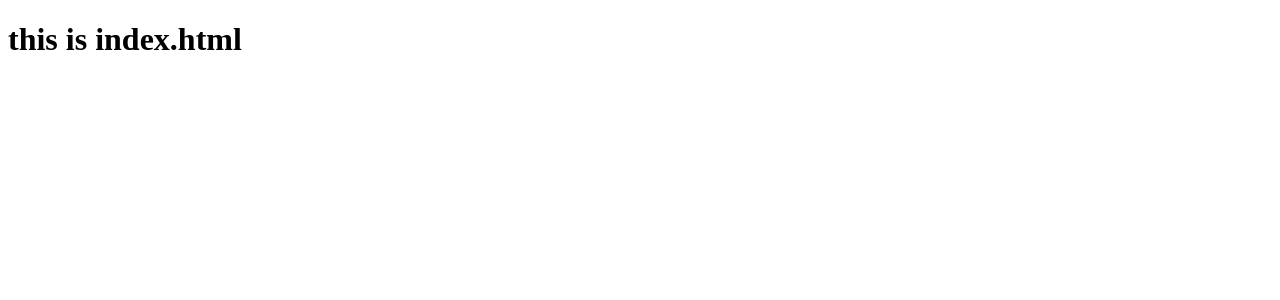
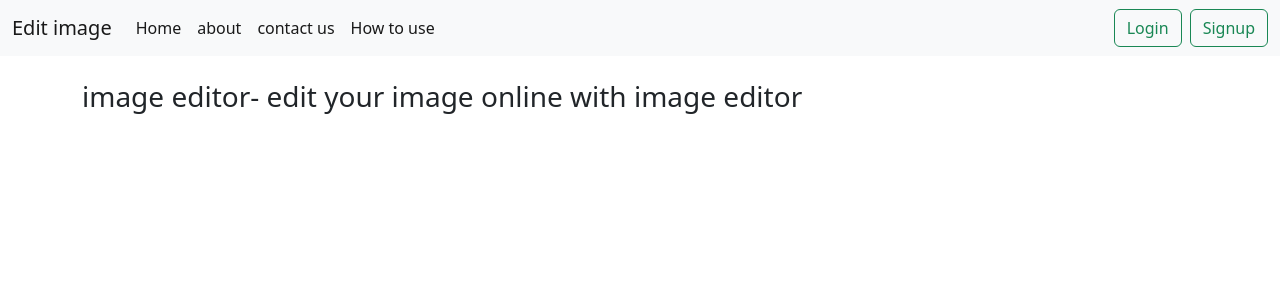
Before and after one commit to IshaqKHATTAK/image-editing-app, a Flask app: page / in a window 1280 px wide. Shown: the top 300 px of the page. Run offline with Flask 3, Linux system fonts and the light colour scheme.

Commit message:
HTML added

```diff
--- a/main.py
+++ b/main.py
@@ -6,5 +6,8 @@ app = Flask(__name__)
 def hello_world():
     return render_template('index.html')
 
+@app.route("/about")
+def about():
+    return render_template('about.html')
 
 app.run(debug=True)
--- a/templates/index.html
+++ b/templates/index.html
@@ -1,11 +1,44 @@
-<!DOCTYPE html>
+<!doctype html>
 <html lang="en">
-<head>
-    <meta charset="UTF-8">
-    <meta name="viewport" content="width=device-width, initial-scale=1.0">
-    <title>app</title>
-</head>
-<body>
-    <h1>this is index.html</h1>
-</body>
+  <head>
+    <meta charset="utf-8">
+    <meta name="viewport" content="width=device-width, initial-scale=1">
+    <title>Image editor- edit you image online</title>
+    <link href="https://cdn.jsdelivr.net/npm/bootstrap@5.2.3/dist/css/bootstrap.min.css" rel="stylesheet" integrity="sha384-rbsA2VBKQhggwzxH7pPCaAqO46MgnOM80zW1RWuH61DGLwZJEdK2Kadq2F9CUG65" crossorigin="anonymous">
+  </head>
+  <body>
+    <nav class="navbar navbar-expand-lg bg-light">
+        <div class="container-fluid">
+          <a class="navbar-brand" href="/">Edit image</a>
+          <button class="navbar-toggler" type="button" data-bs-toggle="collapse" data-bs-target="#navbarSupportedContent" aria-controls="navbarSupportedContent" aria-expanded="false" aria-label="Toggle navigation">
+            <span class="navbar-toggler-icon"></span>
+          </button>
+          <div class="collapse navbar-collapse" id="navbarSupportedContent">
+            <ul class="navbar-nav me-auto mb-2 mb-lg-0">
+              <li class="nav-item">
+                <a class="nav-link active" aria-current="page" href="/home">Home</a>
+              </li>
+              <li class="nav-item">
+                <a class="nav-link active" aria-current="page" href="/about">about</a>
+              </li>
+              <li class="nav-item">
+                <a class="nav-link active" aria-current="page" href="/contact">contact us</a>
+              </li>
+              <li class="nav-item">
+                <a class="nav-link active" aria-current="page" href="/use">How to use</a>
+              </li>
+            </ul>
+            <div class="d-flex" role="search">
+                <button class="btn btn-outline-success mx-2" type="submit">Login</button>
+              <button class="btn btn-outline-success" type="submit">Signup</button>
+            </div>
+          </div>
+        </div>
+      </nav>
+
+    <div class="container my-4">
+        <h1 class="fs-3">image editor- edit your image online with image editor</h1>
+    </div>
+    <script src="https://cdn.jsdelivr.net/npm/bootstrap@5.2.3/dist/js/bootstrap.bundle.min.js" integrity="sha384-kenU1KFdBIe4zVF0s0G1M5b4hcpxyD9F7jL+jjXkk+Q2h455rYXK/7HAuoJl+0I4" crossorigin="anonymous"></script>
+  </body>
 </html>
```
Also changed, not shown: templates/about.html (added, +11 -0 lines).
